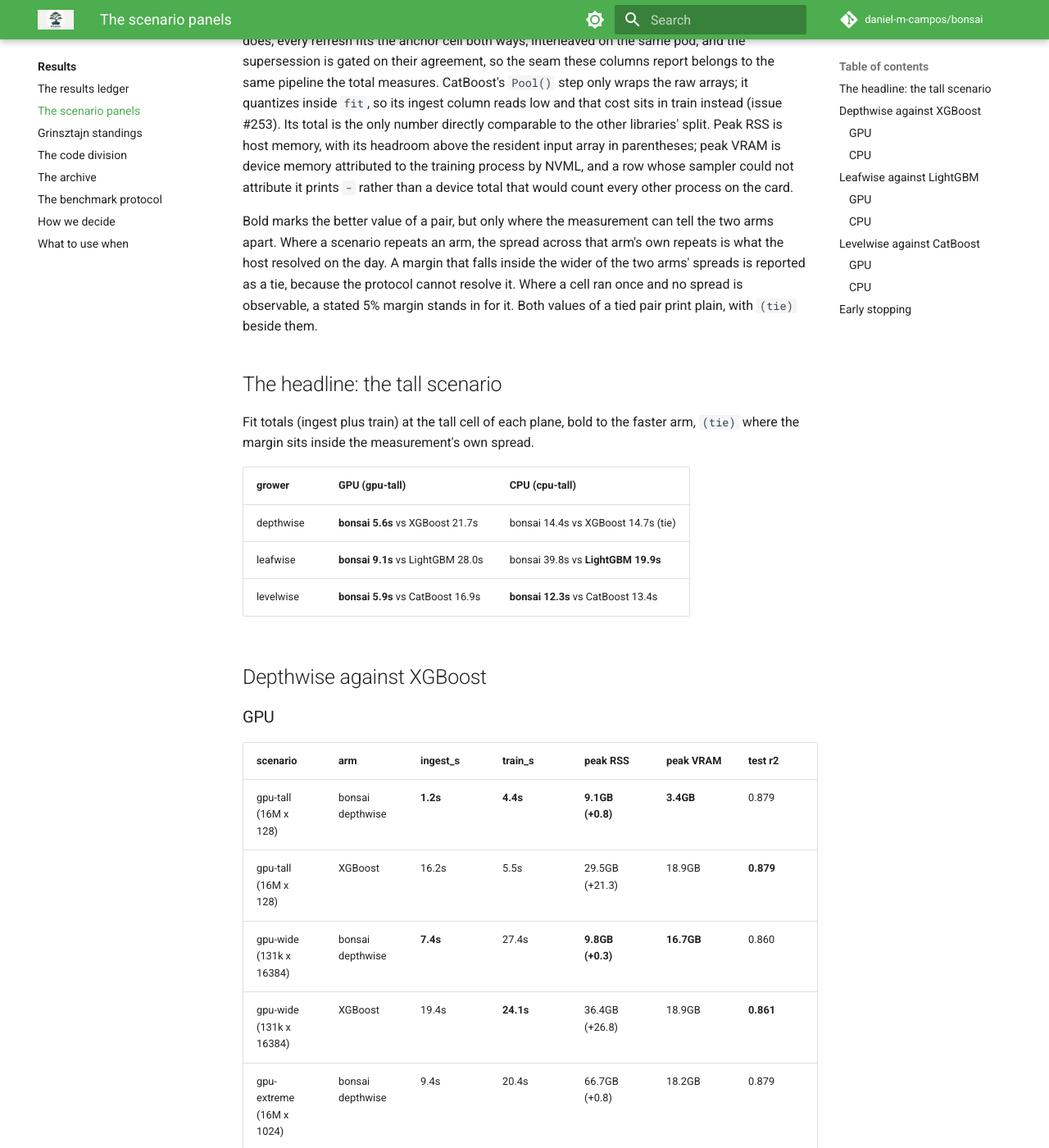
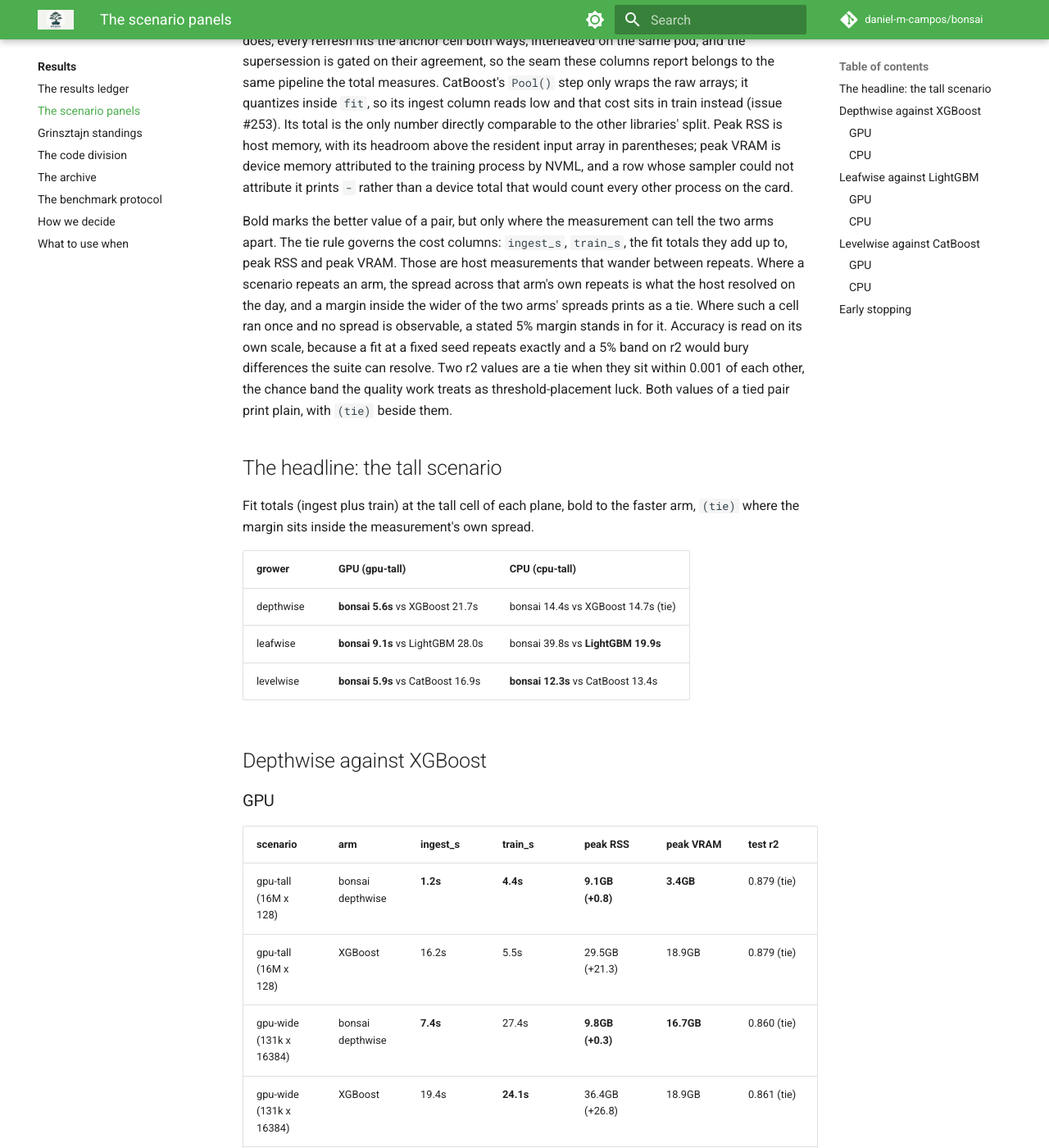
Before and after one commit to daniel-m-campos/bonsai, an MkDocs documentation site: the page built from docs/method/results/perf.md, in a window 1280 px wide and 1400 px high, scrolled down 463 px. Shown: the whole window at 82% size. Built offline with MkDocs 1.6.1 and Material for MkDocs 9.7.7, drawn with Linux system fonts in a browser that asks for light colours; comment, search, counter and statistics services are not loaded; some of the changed text lies outside the part shown.

Commit message:
fix(results): the tie rule is for cost columns
The tie rule read every column on one relative scale, so the 5%
fallback landed on test r2 as well as on seconds. That is calibrated
for a rented host, whose repeats differ by 1 to 10 percent, and wrong
for accuracy: it published cpu-wide levelwise 0.862 against CatBoost
0.840 as a tie, when 0.022 of r2 is a difference bonsai wins.

The rule now governs the columns whose repeats actually wander:
ingest, train, the fit totals they add up to, peak RSS and peak VRAM.
Accuracy takes the quality work's chance band instead, decision 55's
0.001 of threshold-placement luck, read as an absolute difference.
CPU fits at a fixed seed repeat exactly, so the spread path resolved
r2 to zero and bolded cpu-tall 0.8776 against 0.8775 as a win; those
pairs now read as ties, and the gaps beyond the band come back bold.

```diff
--- a/docs/method/results/perf.md
+++ b/docs/method/results/perf.md
@@ -6,7 +6,7 @@
 
 The columns are the same everywhere. `ingest_s` is the fixed cost of turning a float32 matrix into bins, paid once; `train_s` is the variable cost of the boosting rounds, the half that grows with the round budget. bonsai's split comes from the two-step `Dataset(..., device=...)` plus `train(pairs, ds)` form, which for a cuda arm bins on the device exactly where the fused call does; every refresh fits the anchor cell both ways, interleaved on the same pod, and the supersession is gated on their agreement, so the seam these columns report belongs to the same pipeline the total measures. CatBoost's `Pool()` step only wraps the raw arrays; it quantizes inside `fit`, so its ingest column reads low and that cost sits in train instead (issue #253). Its total is the only number directly comparable to the other libraries' split. Peak RSS is host memory, with its headroom above the resident input array in parentheses; peak VRAM is device memory attributed to the training process by NVML, and a row whose sampler could not attribute it prints `-` rather than a device total that would count every other process on the card.
 
-Bold marks the better value of a pair, but only where the measurement can tell the two arms apart. Where a scenario repeats an arm, the spread across that arm's own repeats is what the host resolved on the day. A margin that falls inside the wider of the two arms' spreads is reported as a tie, because the protocol cannot resolve it. Where a cell ran once and no spread is observable, a stated 5% margin stands in for it. Both values of a tied pair print plain, with `(tie)` beside them.
+Bold marks the better value of a pair, but only where the measurement can tell the two arms apart. The tie rule governs the cost columns: `ingest_s`, `train_s`, the fit totals they add up to, peak RSS and peak VRAM. Those are host measurements that wander between repeats. Where a scenario repeats an arm, the spread across that arm's own repeats is what the host resolved on the day, and a margin inside the wider of the two arms' spreads prints as a tie. Where such a cell ran once and no spread is observable, a stated 5% margin stands in for it. Accuracy is read on its own scale, because a fit at a fixed seed repeats exactly and a 5% band on r2 would bury differences the suite can resolve. Two r2 values are a tie when they sit within 0.001 of each other, the chance band the quality work treats as threshold-placement luck. Both values of a tied pair print plain, with `(tie)` beside them.
 
 ## The headline: the tall scenario
 
@@ -24,10 +24,10 @@
 
 | scenario | arm | ingest_s | train_s | peak RSS | peak VRAM | test r2 |
 |---|---|---|---|---|---|---|
-| gpu-tall (16M x 128) | bonsai depthwise | **1.2s** | **4.4s** | **9.1GB (+0.8)** | **3.4GB** | 0.879 |
-| gpu-tall (16M x 128) | XGBoost | 16.2s | 5.5s | 29.5GB (+21.3) | 18.9GB | **0.879** |
-| gpu-wide (131k x 16384) | bonsai depthwise | **7.4s** | 27.4s | **9.8GB (+0.3)** | **16.7GB** | 0.860 |
-| gpu-wide (131k x 16384) | XGBoost | 19.4s | **24.1s** | 36.4GB (+26.8) | 18.9GB | **0.861** |
+| gpu-tall (16M x 128) | bonsai depthwise | **1.2s** | **4.4s** | **9.1GB (+0.8)** | **3.4GB** | 0.879 (tie) |
+| gpu-tall (16M x 128) | XGBoost | 16.2s | 5.5s | 29.5GB (+21.3) | 18.9GB | 0.879 (tie) |
+| gpu-wide (131k x 16384) | bonsai depthwise | **7.4s** | 27.4s | **9.8GB (+0.3)** | **16.7GB** | 0.860 (tie) |
+| gpu-wide (131k x 16384) | XGBoost | 19.4s | **24.1s** | 36.4GB (+26.8) | 18.9GB | 0.861 (tie) |
 | gpu-extreme (16M x 1024) | bonsai depthwise | 9.4s | 20.4s | 66.7GB (+0.8) | 18.2GB | 0.879 |
 | gpu-extreme (16M x 1024) | XGBoost | oom | oom | oom | oom | oom |
 
@@ -37,10 +37,10 @@
 
 | scenario | arm | ingest_s | train_s | peak RSS | test r2 |
 |---|---|---|---|---|---|
-| cpu-tall (2M x 128) | bonsai depthwise | **1.0s** | 13.4s | **2.0GB (+0.8)** | **0.878** |
-| cpu-tall (2M x 128) | XGBoost | 4.0s | **10.7s** | 2.3GB (+1.1) | 0.877 |
-| cpu-wide (16k x 16384) | bonsai depthwise | **1.6s** | **96.8s** | **10.3GB (+9.1)** | 0.773 (tie) |
-| cpu-wide (16k x 16384) | XGBoost | 5.7s | 134.9s | 23.0GB (+21.8) | 0.772 (tie) |
+| cpu-tall (2M x 128) | bonsai depthwise | **1.0s** | 13.4s | **2.0GB (+0.8)** | 0.878 (tie) |
+| cpu-tall (2M x 128) | XGBoost | 4.0s | **10.7s** | 2.3GB (+1.1) | 0.877 (tie) |
+| cpu-wide (16k x 16384) | bonsai depthwise | **1.6s** | **96.8s** | **10.3GB (+9.1)** | **0.773** |
+| cpu-wide (16k x 16384) | XGBoost | 5.7s | 134.9s | 23.0GB (+21.8) | 0.772 |
 
 ## Leafwise against LightGBM
 
@@ -70,8 +70,8 @@
 
 | scenario | arm | ingest_s | train_s | peak RSS | peak VRAM | test r2 |
 |---|---|---|---|---|---|---|
-| gpu-tall (16M x 128) | bonsai levelwise | **1.2s** | **4.8s** | **9.1GB (+0.8)** | **3.4GB** | **0.876** |
-| gpu-tall (16M x 128) | CatBoost | 2.4s | 14.4s | 25.6GB (+17.4) | 90.2GB | 0.875 |
+| gpu-tall (16M x 128) | bonsai levelwise | **1.2s** | **4.8s** | **9.1GB (+0.8)** | **3.4GB** | 0.876 (tie) |
+| gpu-tall (16M x 128) | CatBoost | 2.4s | 14.4s | 25.6GB (+17.4) | 90.2GB | 0.875 (tie) |
 | gpu-wide (131k x 16384) | bonsai levelwise | 7.6s | **32.6s** | **9.8GB (+0.2)** | **16.7GB** | **0.876** |
 | gpu-wide (131k x 16384) | CatBoost | **2.7s** | 68.6s | 26.3GB (+16.7) | 90.2GB | 0.874 |
 | gpu-extreme (16M x 1024) | bonsai levelwise | 9.8s | 18.1s | 66.7GB (+0.8) | 18.2GB | 0.877 |
```
Also changed, not shown: other parts of docs/method/results/perf.md (+8 -8 lines), 1 other file.
